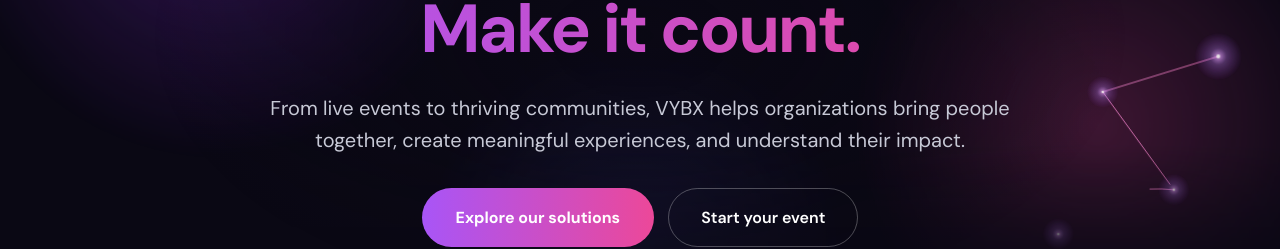
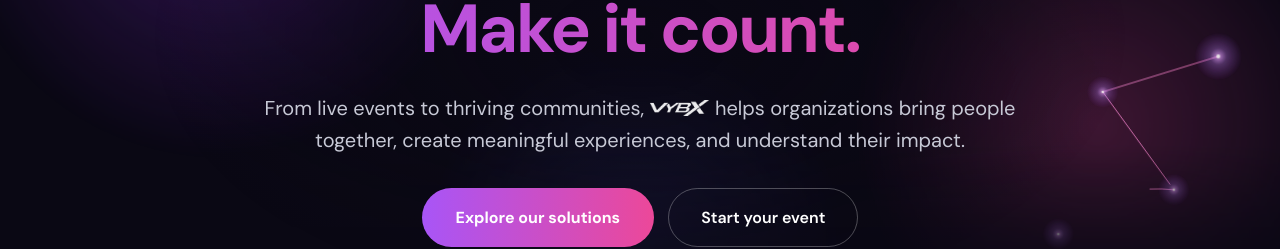
Before and after one commit to CoreResponseAI/getvybx, a plain HTML site: page index.html in a window 1280 px wide. Shown: the part 367-616 px from the top of the page. Drawn offline with Linux system fonts and the light colour scheme.

Commit message:
Homepage hero paragraph: white VYBX wordmark inline
Co-Authored-By: Claude Opus 5.5 <noreply@anthropic.com>
Claude-Session: https://claude.ai/code/session_01BHWUDmwkaZU43UbFnL2B2G

```diff
--- a/assets/site.css
+++ b/assets/site.css
@@ -427,3 +427,4 @@ html, body { max-width: 100%; overflow-x: hidden; }
 .org-signin a:hover { color: #fff; }
 .form-h { font-size: 12px; font-weight: 700; letter-spacing: 1.6px; text-transform: uppercase; color: #C4B5FD; margin: 4px 0 -4px; }
 .lead-form input::placeholder { color: #6E7183; }
+img.vx.vx-white { opacity: .92; }
--- a/index.html
+++ b/index.html
@@ -65,7 +65,7 @@
 <div class="wrap">
 <p class="eyebrow vce" aria-label="Connect, impact, vibe"><span class="c">Connect</span><span class="x" aria-hidden="true">|</span><em class="v">Impact</em><span class="x" aria-hidden="true">|</span><em class="i">Vibe</em></p>
 <h1>Every connection starts somewhere.<span class="grad">Make it count.</span></h1>
-<p class="lede">From live events to thriving communities, VYBX helps organizations bring people together, create meaningful experiences, and understand their impact.</p>
+<p class="lede">From live events to thriving communities, <img class="vx vx-white" src="/assets/brand/compact/vybx-white-compact.png" alt="VYBX"> helps organizations bring people together, create meaningful experiences, and understand their impact.</p>
 <div class="actions">
 <a class="btn" href="#solutions">Explore our solutions</a>
 <a class="btn-ghost" href="/live/#start">Start your event</a>
```
